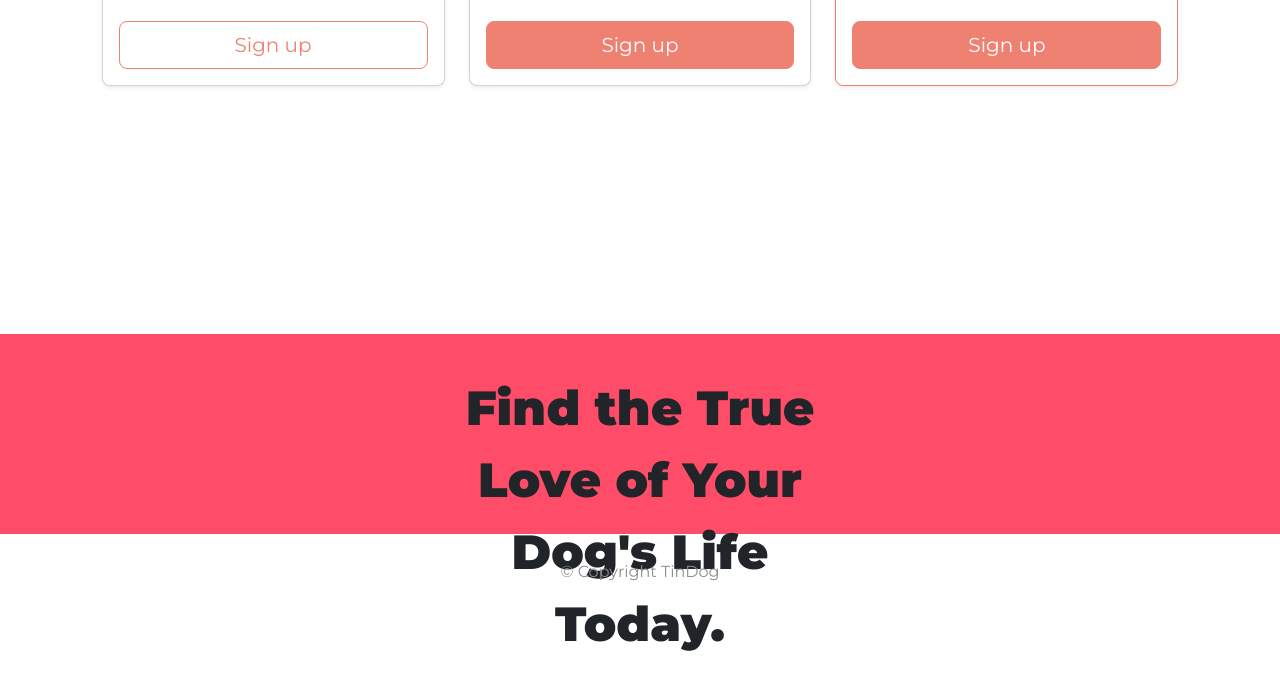
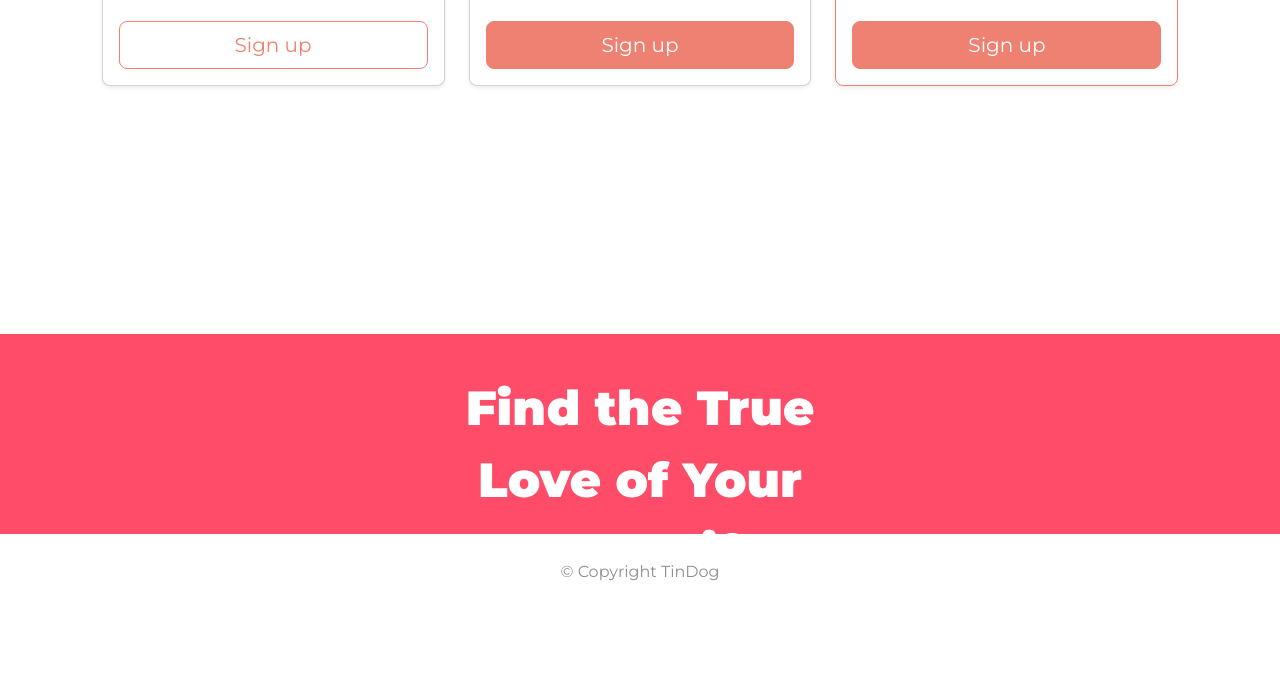
Before and after one commit to matheus-lp/tindog, a plain HTML site: page index.html in a window 1280 px wide. Shown: the part 2553-3231 px from the top of the page. Drawn offline with nearby package versions, Linux system fonts and the light colour scheme.

Commit message:
Update styles.css

```diff
--- a/css/styles.css
+++ b/css/styles.css
@@ -115,7 +115,7 @@ li {
     padding: 0 12px;
 }
 
-.cta-h3 {
+.cta-h2 {
     color: white;
 }
 
```
